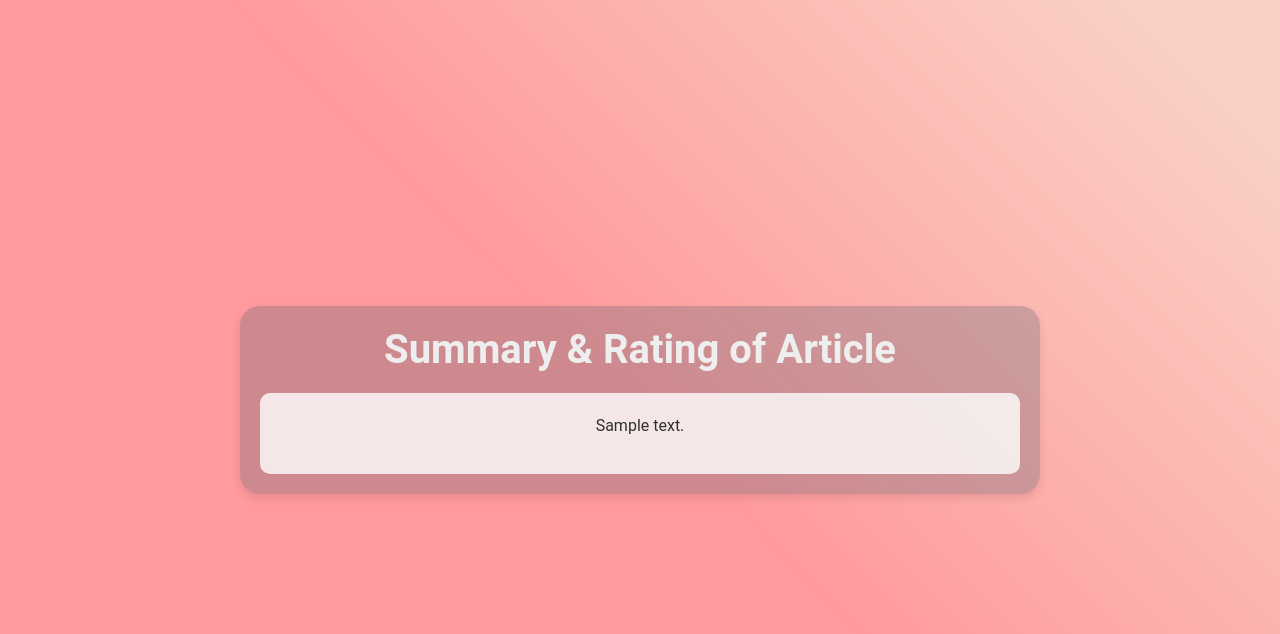
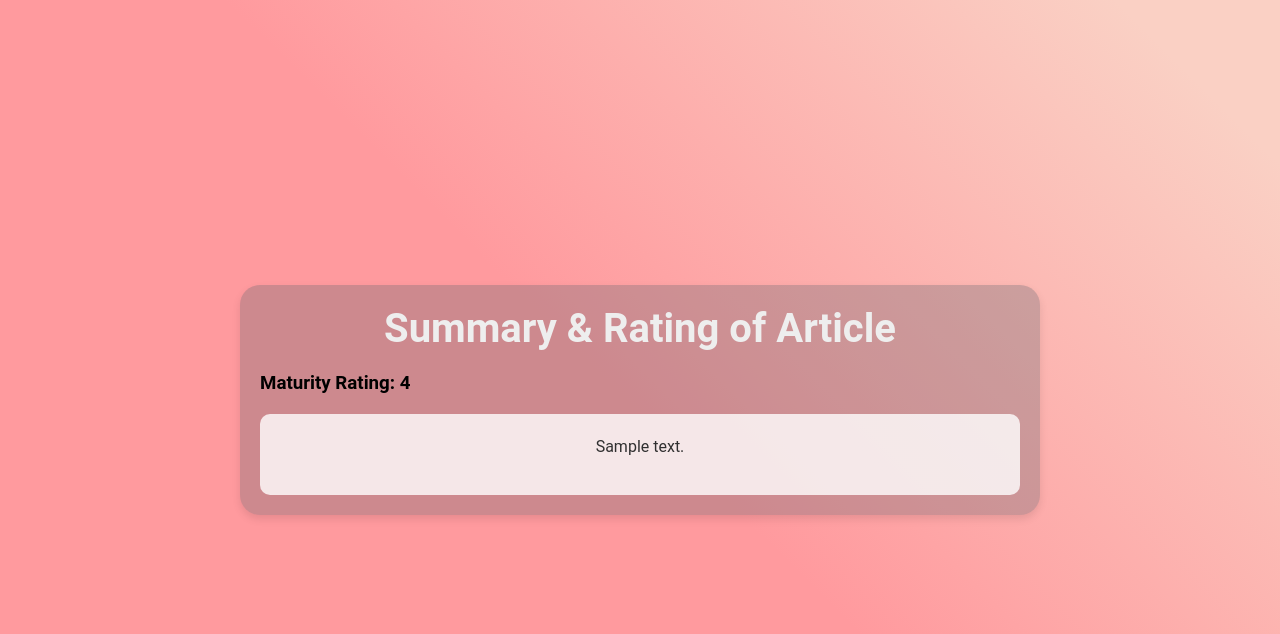
Before and after one commit to LoganReyn/ClassProject, a Flask app: template Templates/summary.html in a window 1280 px wide. Shown: the top 634 px of the page. Run offline with Flask 3, Linux system fonts and the light colour scheme; the template is opened without the code that fills it: most values are stand-ins (such as "Sample title", 1, 10 or a date in 2020).

Commit message:
Separated maturity rating from summary

```diff
--- a/Templates/summary.html
+++ b/Templates/summary.html
@@ -10,8 +10,11 @@
 </head>
 <body>
    <main>
-        <div class = 'summary-title'>
+        <div class="summary-title">
             <h1>Summary & Rating of Article</h1>
+        </div>
+        <div class="summary-rating">
+            <h3>Maturity Rating: {{ rating }}</h3>
         </div>
         <div class="summary-text">
             <p>{{ summary }}<p>
--- a/app.py
+++ b/app.py
@@ -48,6 +48,6 @@ def summary(articleText):
     Article Summary: [Provide a concise and informative summary, covering the main points of the article in up to two paragraphs.]
     Article for Reference:
     <<{articleText}>>'''
-    summary = helpers.llm_response(chatPrompt)
+    response = helpers.llm_response(chatPrompt)
 
-    return render_template('summary.html', summary=summary)
+    return render_template('summary.html', rating=response[0], summary=response[1])
--- a/helpers.py
+++ b/helpers.py
@@ -26,4 +26,8 @@ def llm_response(prompt):
         messages=[{"role": "user", "content": prompt}],
         model="gpt-4",
     )
-    return response.choices[0].message.content
+    raw = response.choices[0].message.content
+    rating = raw[17]
+    summary = raw[raw.find('Summary') + 9::]
+
+    return rating, summary
```
